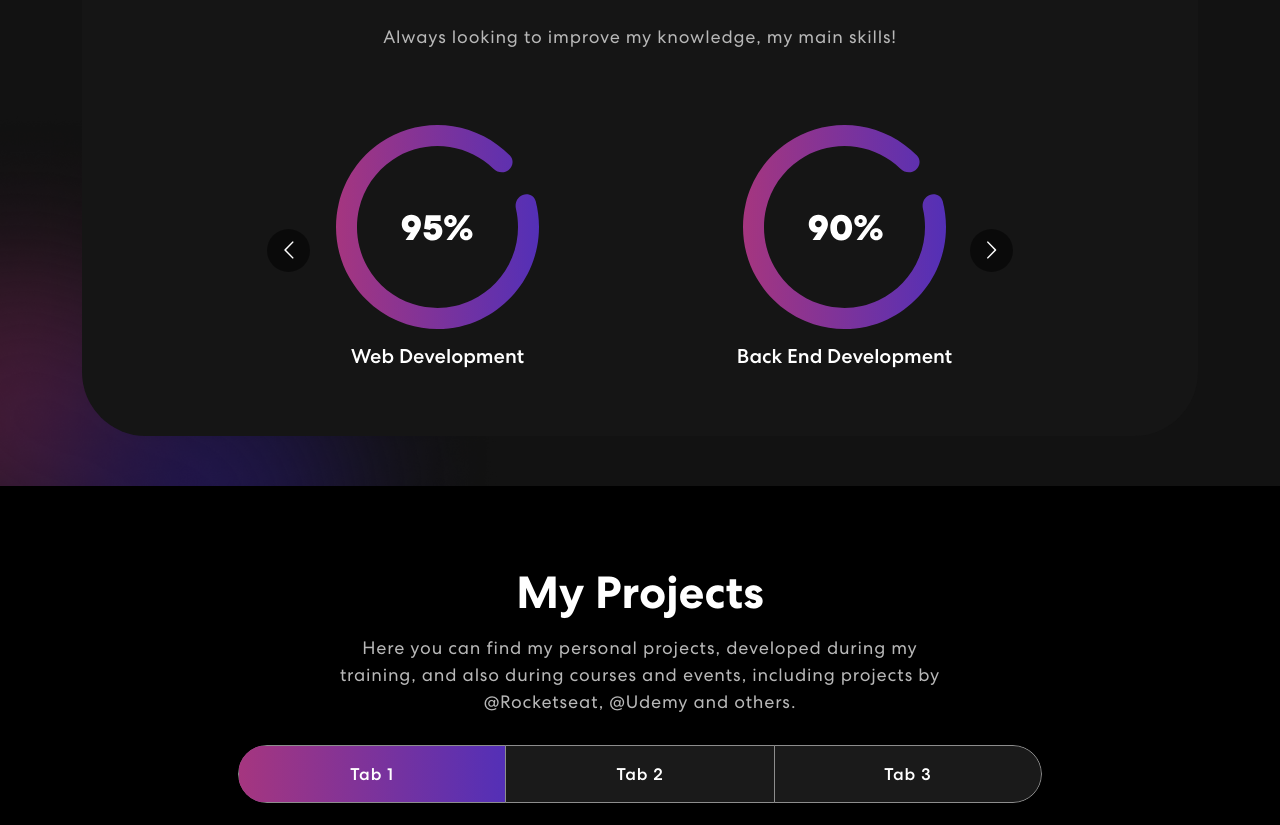
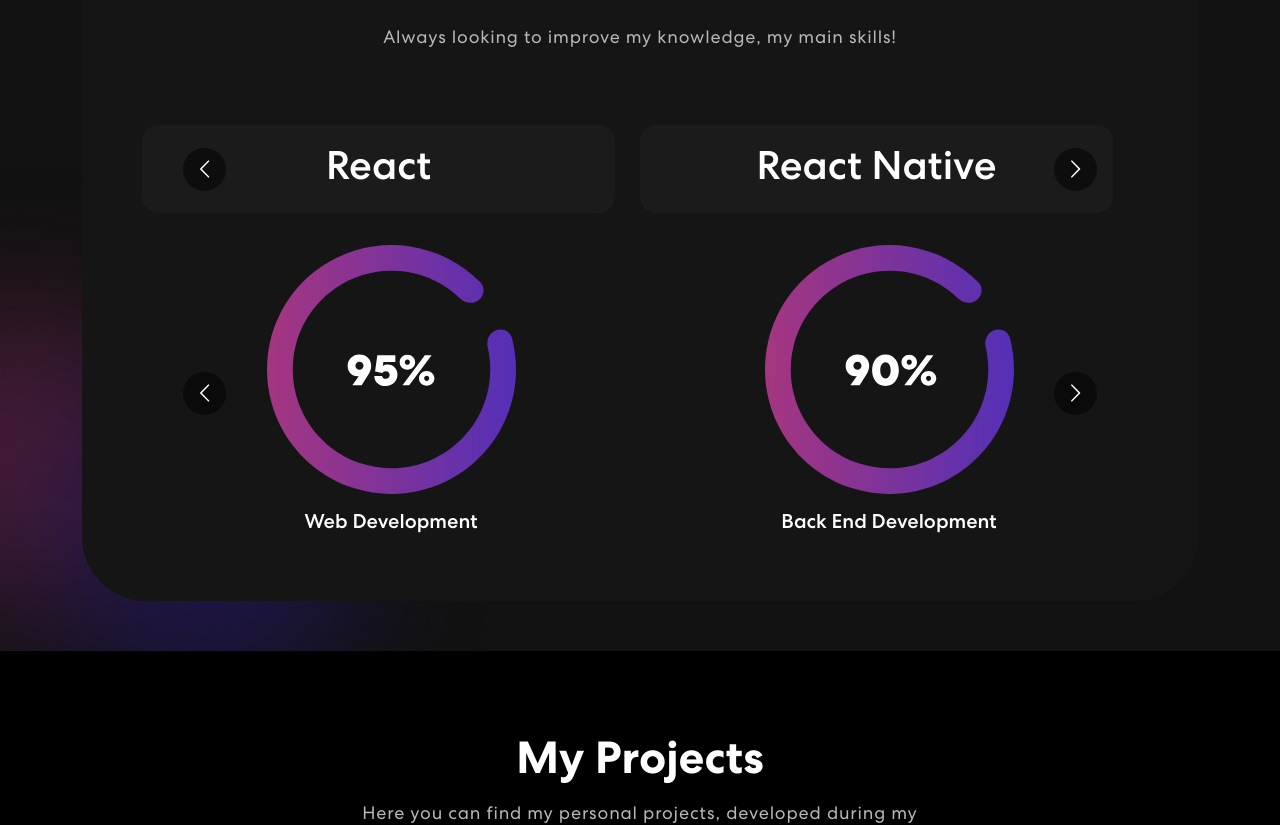
Before and after one commit to NatanBB/portfolioNatan, a React (Create React App) app: page / in a window 1280 px wide. Shown: the part 952-1777 px from the top of the page. Built offline with nearby package versions, Linux system fonts and the light colour scheme.

Commit message:
Update Skills

```diff
--- a/src/components/Skills/Skills.tsx
+++ b/src/components/Skills/Skills.tsx
@@ -36,6 +36,33 @@
               <h2>Skills</h2>
               <p>Always looking to improve my knowledge, my main skills!</p>
               <Carousel responsive={responsive} infinite={true} className="owl-carousel owl-theme skill-slider">
+                <div className="cardSkill">
+                  <h1>React</h1>
+                </div>
+                <div className="cardSkill">
+                  <h1>React Native</h1>
+                </div>
+                <div className="cardSkill">
+                  <h1>JavaScript</h1>
+                </div>
+                <div className="cardSkill">
+                  <h1>C#</h1>
+                </div>
+                <div className="cardSkill">
+                  <h1>Java</h1>
+                </div>
+                <div className="cardSkill">
+                  <h1>TypeScript</h1>
+                </div>
+                <div className="cardSkill">
+                  <h1>Python</h1>
+                </div>
+                <div className="cardSkill">
+                  <h1>Postgress</h1>
+                </div>
+              </Carousel>
+              <div style={{ padding: '1em' }}></div>
+              <Carousel responsive={responsive} infinite={true} className="owl-carousel owl-theme skill-slider">
                 <div className="item">
                   <img src={meter1} alt="Skills" />
                   <h5>Web Development</h5>
--- a/src/components/Skills/styles.css
+++ b/src/components/Skills/styles.css
@@ -2,6 +2,7 @@
   padding: 0 0 50px 0;
   position: relative;
 }
+
 .skill-bx {
   background: #151515;
   border-radius: 64px;
@@ -9,10 +10,12 @@
   padding: 60px 50px;
   margin-top: -60px;
 }
+
 .skill h2 {
 	font-size: 45px;
 	font-weight: 700;
 }
+
 .skill p {
     color: #B8B8B8;
     font-size: 18px;
@@ -20,15 +23,18 @@
     line-height: 1.5em;
     margin: 14px 0 75px 0;
 }
+
 .skill-slider {
-  width: 80%;
+  width: 98%;
   margin: 0 auto;
   position: relative;
 }
+
 .skill-slider .item img {
   width: 50%;
   margin: 0 auto 15px auto;
 }
+
 .background-image-left {
   top: 28%;
   position: absolute;
@@ -36,3 +42,16 @@
   width: 40%;
   z-index: -4;
 }
+
+.cardSkill {
+  width: 95%;
+  padding: 1rem;
+  background: #1b1b1b;
+  border-radius: 1rem;
+}
+
+.cardSkill:hover{
+  transform: scale(1.1);
+  transition: 200ms linear;
+  float: 1;
+}
```
